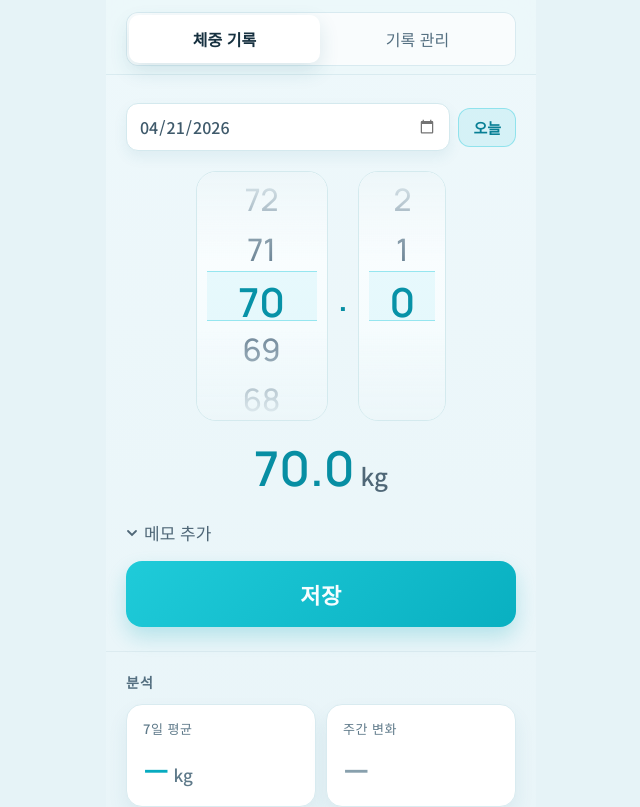
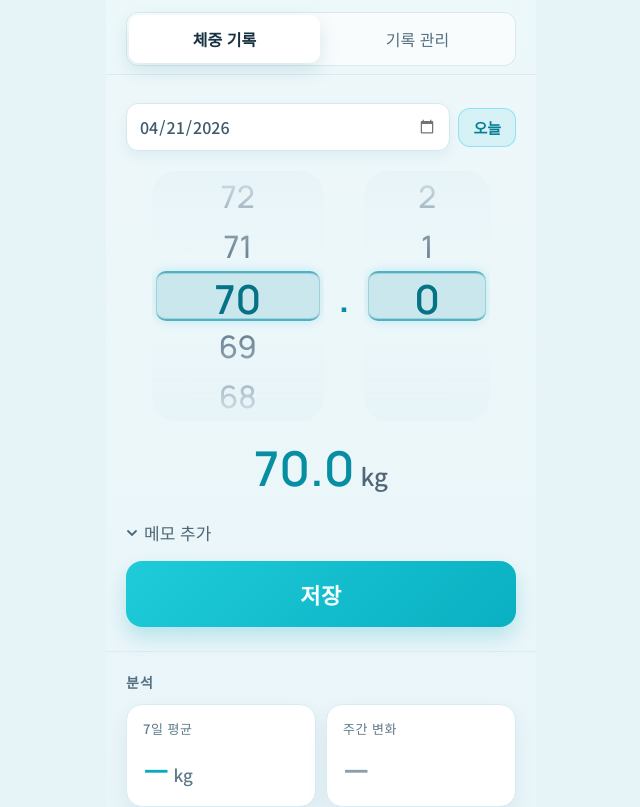
Before and after one commit to JunYeong950506/weightnote, a React (Vite) app: page / in a window 1280 px wide. Shown: the top 807 px of the page, without its empty margins (319-959 px from the left). Built offline with nearby package versions, Linux system fonts and the light colour scheme.

Commit message:
style: refine wheel picker width and selection emphasis

```diff
--- a/App.tsx
+++ b/App.tsx
@@ -78,16 +78,39 @@ function WheelPicker({ items, value, onChange, format, width, ariaLabel }) {
   const userScrollRef = useRef(false);
   const scrollTimerRef = useRef(null);
   const didInitRef = useRef(false);
+  const [previewValue, setPreviewValue] = useState(value);
+
+  function resolveNearest(scrollTop) {
+    const index = Math.max(
+      0,
+      Math.min(items.length - 1, Math.round(scrollTop / PICKER_ITEM_HEIGHT))
+    );
+    return { index, nextValue: items[index] };
+  }
+
+  function commitValue({ snap = true } = {}) {
+    const el = pickerRef.current;
+    if (!el) return;
+    const { index, nextValue } = resolveNearest(el.scrollTop);
+    const targetTop = index * PICKER_ITEM_HEIGHT;
+    if (snap && Math.abs(el.scrollTop - targetTop) > 0.5) {
+      el.scrollTo({ top: targetTop, behavior: "smooth" });
+    }
+    setPreviewValue(nextValue);
+    if (nextValue !== value) onChange(nextValue);
+  }
 
   useEffect(() => {
     const el = pickerRef.current;
     const index = items.indexOf(value);
     if (!el || index < 0) return;
+    setPreviewValue(value);
+    if (userScrollRef.current) return;
     const targetTop = index * PICKER_ITEM_HEIGHT;
     if (Math.abs(el.scrollTop - targetTop) < 1) return;
     el.scrollTo({
       top: targetTop,
-      behavior: userScrollRef.current ? "auto" : (didInitRef.current ? "smooth" : "auto")
+      behavior: didInitRef.current ? "smooth" : "auto"
     });
     didInitRef.current = true;
   }, [items, value]);
@@ -96,16 +119,13 @@ function WheelPicker({ items, value, onChange, format, width, ariaLabel }) {
 
   function handleScroll(event) {
     userScrollRef.current = true;
+    const { nextValue } = resolveNearest(event.currentTarget.scrollTop);
+    if (nextValue !== previewValue) setPreviewValue(nextValue);
     clearTimeout(scrollTimerRef.current);
     scrollTimerRef.current = setTimeout(() => {
       userScrollRef.current = false;
+      commitValue();
     }, 120);
-    const nextIndex = Math.max(
-      0,
-      Math.min(items.length - 1, Math.round(event.currentTarget.scrollTop / PICKER_ITEM_HEIGHT))
-    );
-    const nextValue = items[nextIndex];
-    if (nextValue !== value) onChange(nextValue);
   }
 
   return (
@@ -114,11 +134,11 @@ function WheelPicker({ items, value, onChange, format, width, ariaLabel }) {
         position: "relative",
         width,
         height: PICKER_ITEM_HEIGHT * PICKER_VISIBLE_ROWS,
-        borderRadius: 20,
-        background: "linear-gradient(180deg,#fcfeff 0%,#f2fbfd 100%)",
-        border: "1px solid #d4eaee",
+        borderRadius: 24,
+        background: "transparent",
+        border: "none",
         overflow: "hidden",
-        boxShadow: "inset 0 1px 0 rgba(255,255,255,0.7)",
+        boxShadow: "none",
       }}
     >
       <div
@@ -138,19 +158,22 @@ function WheelPicker({ items, value, onChange, format, width, ariaLabel }) {
           <div key={`top-${idx}`} style={{ height: PICKER_ITEM_HEIGHT, pointerEvents: "none" }} />
         ))}
         {items.map((item) => {
-          const isSelected = item === value;
+          const isSelected = item === previewValue;
           return (
             <button
               key={item}
               type="button"
-              onClick={() => onChange(item)}
+              onClick={() => {
+                setPreviewValue(item);
+                if (item !== value) onChange(item);
+              }}
               style={{
                 height: PICKER_ITEM_HEIGHT,
                 width: "100%",
                 scrollSnapAlign: "center",
                 background: "transparent",
                 border: "none",
-                color: isSelected ? "#078ea3" : "#6e8697",
+                color: isSelected ? "#056f81" : "#6e8697",
                 fontSize: isSelected ? 40 : 31,
                 fontWeight: isSelected ? 600 : 500,
                 fontFamily: "'Manrope','Pretendard','Noto Sans KR',sans-serif",
@@ -172,20 +195,22 @@ function WheelPicker({ items, value, onChange, format, width, ariaLabel }) {
           position: "absolute",
           inset: 0,
           pointerEvents: "none",
-          background: "linear-gradient(180deg, rgba(236,246,249,0.96) 0%, rgba(236,246,249,0.45) 18%, rgba(236,246,249,0) 36%, rgba(236,246,249,0) 64%, rgba(236,246,249,0.45) 82%, rgba(236,246,249,0.96) 100%)",
+          background: "linear-gradient(180deg, rgba(230,243,247,0.9) 0%, rgba(230,243,247,0.4) 18%, rgba(230,243,247,0) 34%, rgba(230,243,247,0) 66%, rgba(230,243,247,0.4) 82%, rgba(230,243,247,0.9) 100%)",
         }}
       />
       <div
         style={{
           position: "absolute",
-          left: 10,
-          right: 10,
+          left: 4,
+          right: 4,
           top: "50%",
           height: PICKER_ITEM_HEIGHT,
           transform: "translateY(-50%)",
-          borderTop: "1px solid rgba(16,197,217,0.38)",
-          borderBottom: "1px solid rgba(16,197,217,0.38)",
-          background: "rgba(16,197,217,0.07)",
+          borderTop: "2px solid rgba(7,142,163,0.62)",
+          borderBottom: "2px solid rgba(7,142,163,0.62)",
+          background: "rgba(7,142,163,0.15)",
+          boxShadow: "inset 0 0 0 1px rgba(7,142,163,0.24), 0 0 12px rgba(9,175,193,0.2)",
+          borderRadius: 10,
           pointerEvents: "none",
         }}
       />
@@ -466,22 +491,22 @@ export default function App() {
             </div>
 
             <div style={{ marginBottom: 20 }}>
-              <div style={{ display: "flex", justifyContent: "center", alignItems: "center", gap: 10 }}>
+              <div style={{ display: "flex", justifyContent: "center", alignItems: "center", gap: 14, padding: "0 2px" }}>
                 <WheelPicker
                   items={PICKER_INTEGERS}
                   value={pickerInt}
                   onChange={(nextInt) => setPickerWeight(nextInt, pickerDec)}
                   format={(item) => String(item)}
-                  width={132}
+                  width={172}
                   ariaLabel="체중 정수부 선택"
                 />
-                <div style={{ fontSize: 40, color: "#078ea3", fontFamily: "'Manrope','Pretendard','Noto Sans KR',sans-serif", marginTop: -2 }}>.</div>
+                <div style={{ fontSize: 46, color: "#078ea3", fontFamily: "'Manrope','Pretendard','Noto Sans KR',sans-serif", marginTop: -3 }}>.</div>
                 <WheelPicker
                   items={PICKER_DECIMALS}
                   value={pickerDec}
                   onChange={(nextDec) => setPickerWeight(pickerInt, nextDec)}
                   format={(item) => String(item)}
-                  width={88}
+                  width={126}
                   ariaLabel="체중 소수부 선택"
                 />
               </div>
```
